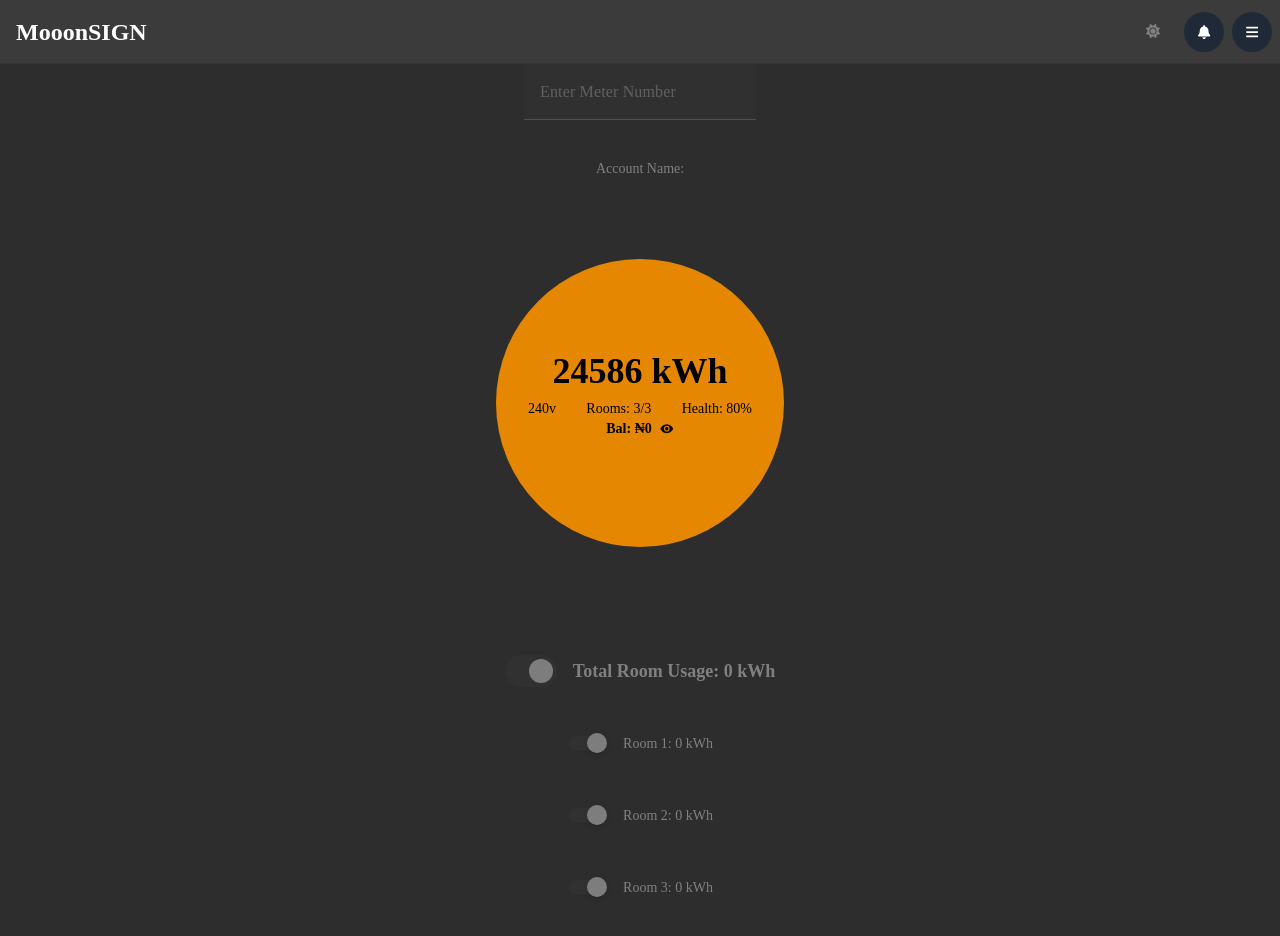
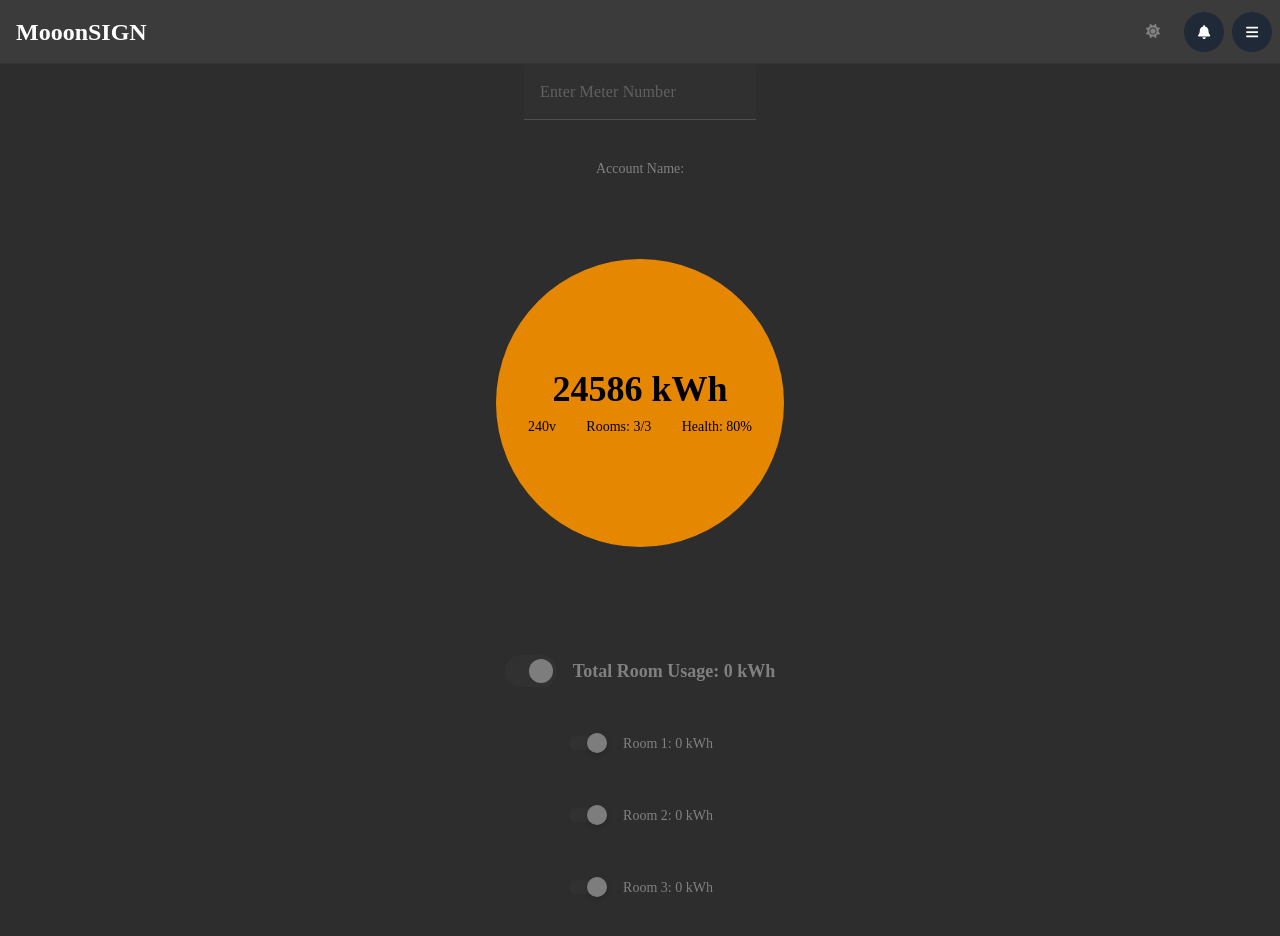
Before and after one commit to Airfesters/vue-cloud, a Vue app: page / in a window 1280 px wide. Shown: the top 936 px of the page. Built offline with nearby package versions, Linux system fonts and the light colour scheme; no server answers; what vue3-touch-events would draw is missing.

Commit message:
remove wallet balance

```diff
--- a/src/components/MainDashboard.vue
+++ b/src/components/MainDashboard.vue
@@ -13,7 +13,7 @@
           </p>
           <p class="text-black text-sm mt-2">Health: 80%</p>
         </div>
-        <div class="mb-4 flex items-center">
+    <!--     <div class="mb-4 flex items-center">
           <span class="text-black text-sm font-bold">
             <span v-if="showBalance">Bal: ₦{{ walletBalance }}</span>
             <span v-else>Bal: {{ '●●●●●●●●' }}</span>
@@ -21,7 +21,7 @@
           <span @click="toggleBalance" class="cursor-pointer text-black ml-2">
             <i :class="showBalance ? 'mdi mdi-eye' : 'mdi mdi-eye-off'"></i>
           </span>
-        </div>
+        </div> -->
       </div>
     </div>
   </div>
```
